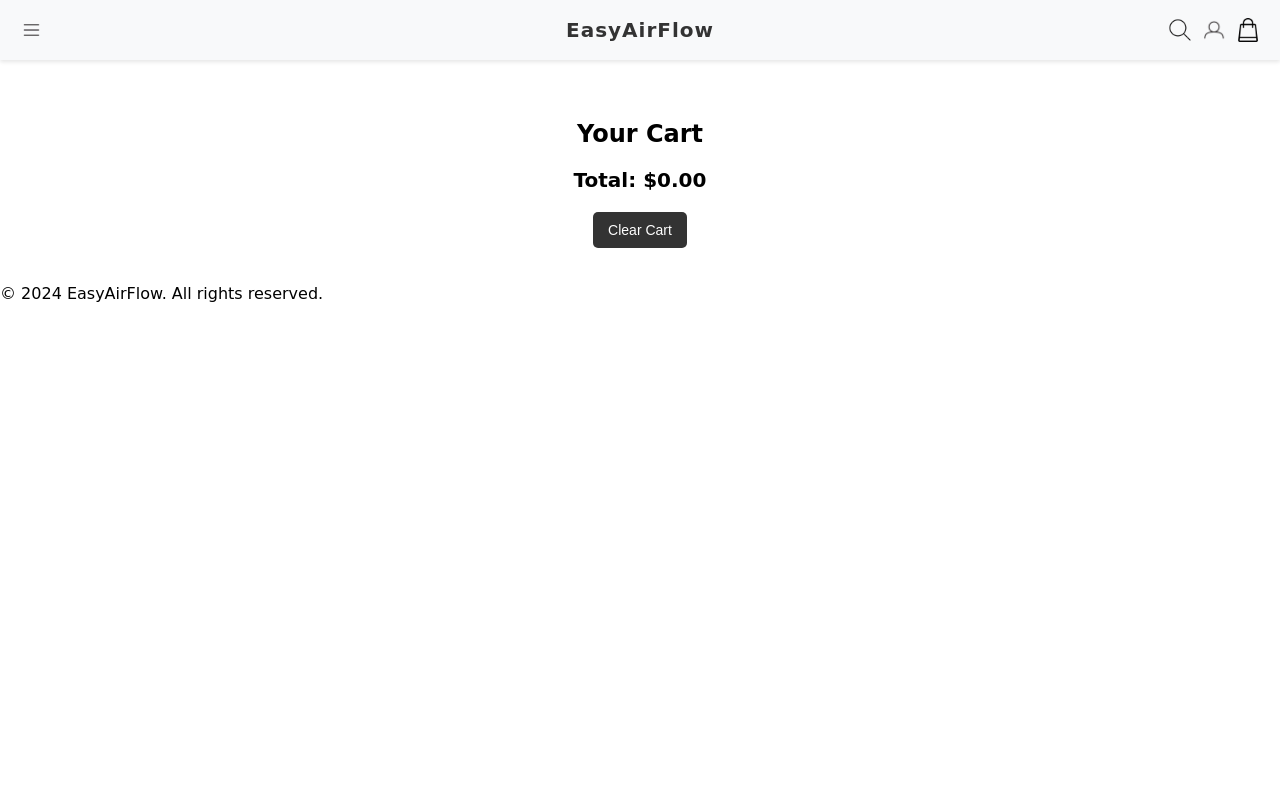
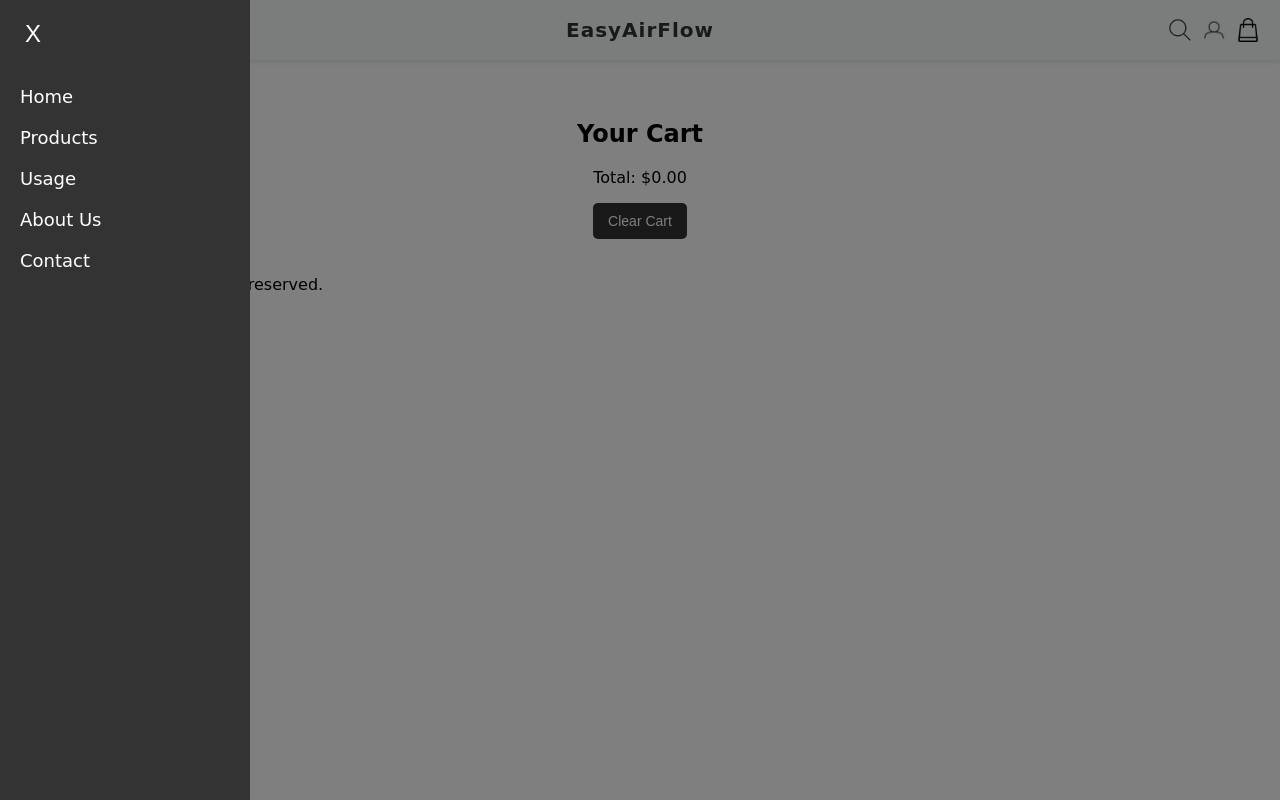
Before and after one commit to EasyAirFlow/EasyAirFlow, a plain HTML site: page cart_page.html in a window 1280 px wide. Both pictures are taken after a click on the link 32 px from the left and 30 px from the top of the page. Drawn offline with Linux system fonts and the light colour scheme.

Commit message:
Checkoutcart + function folder
Made something of a working checkoutpage, where u interreacts with your requested products.

```diff
--- a/cart_page.css
+++ b/cart_page.css
@@ -69,6 +69,74 @@ body {
     cursor: pointer;
 }
 
+.side-menu {
+    position: fixed;
+    top: 0;
+    left: 0;
+    width: 0;
+    height: 100%;
+    background-color: #333;
+    overflow-x: hidden;
+    transition: 0.5s;
+    padding-top: 60px;
+    z-index: 1000;
+    font-family: 'Patrick Hand', cursive;
+}
+
+.side-menu .close-btn {
+    position: absolute;
+    top: 10px;
+    left: 10px;
+    font-size: 24px;
+    color: white;
+    cursor: pointer;
+    background: none;
+    border: none;
+    outline: none;
+}
+
+.side-menu ul {
+    list-style-type: none;
+    padding: 0;
+}
+
+.side-menu li {
+    padding: 10px 20px;
+    text-align: left;
+}
+
+.side-menu a {
+    color: #fff;
+    text-decoration: none;
+    font-size: 18px;
+    font-weight: 500;
+    display: block;
+    transition: 0.3s;
+    outline: none;
+}
+
+.side-menu a:hover {
+    color: #f1f1f1;
+    transform: scale(1.05);
+}
+
+.side-menu a:active {
+    transform: scale(0.95);
+    transition: 0.1s;
+}
+
+/* Add overlay to detect clicks outside menu */
+.overlay {
+    position: fixed;
+    top: 0;
+    left: 0;
+    width: 100%;
+    height: 100%;
+    background: rgba(0, 0, 0, 0.5);
+    z-index: 999;
+    display: none; /* Initially hidden */
+}
+
 .cart-page {
     padding: 20px;
     text-align: center;
@@ -131,3 +199,34 @@ button:hover {
 button:active {
     transform: scale(0.95);
 }
+
+.quantity-controls {
+    display: flex;
+    align-items: center;
+    justify-content: flex-start;
+    gap: 5px;
+}
+
+.quantity-controls button {
+    padding: 5px 10px;
+    background-color: #333;
+    color: #fff;
+    border: none;
+    border-radius: 3px;
+    cursor: pointer;
+    font-size: 14px;
+}
+
+.quantity-controls button:hover {
+    background-color: #555;
+}
+
+.quantity-controls button:active {
+    transform: scale(0.95);
+}
+
+.quantity-controls span {
+    font-size: 16px;
+    font-weight: bold;
+    margin: 0 5px;
+}
--- a/cart_page.html
+++ b/cart_page.html
@@ -6,9 +6,13 @@
     <meta name="viewport" content="width=device-width, initial-scale=1.0">
     <title>Cart - EasyAirFlow</title>
     <link rel="stylesheet" href="cart_page.css">
+    <script src="js/toggle_menu.js" defer></script>
+    <script src="js/add_to_cart.js" defer></script>
+    <script src="js/checkoutFunc.js" defer></script>
 </head>
 
 <body>
+    <div id="menu-overlay" class="overlay" onclick="toggleMenu()"></div>
     <header class="header">
         <div class="menu-lines">
             <a href="#menu" onclick="toggleMenu()">
@@ -27,21 +31,32 @@
             <a href="profile.html">
                 <img src="images/profileicon.webp" alt="Profile" class="icon">
             </a>
-            <a href="cart.html">
+            <a href="cart_page.html">
                 <img src="images/shoppingcart.png" alt="Cart" class="icon">
             </a>
         </div>
     </header>
 
+    <nav id="side-menu" class="side-menu">
+        <button class="close-btn" onclick="toggleMenu()">X</button>
+        <ul>
+            <li><a href="header_easyairflow.html">Home</a></li>
+            <li><a href="product_page.html">Products</a></li>
+            <li><a href="#usage">Usage</a></li>
+            <li><a href="#about">About Us</a></li>
+            <li><a href="#contact">Contact</a></li>
+        </ul>
+    </nav>
+
     <main class="cart-page">
         <section class="cart-section">
             <h2>Your Cart</h2>
-            <ul id="cart-list">
+            <ul id="cart-list-checkout">
                 <!-- Cart items will be dynamically added here -->
             </ul>
             <div class="cart-summary">
-                <p id="total-price">Total: $0.00</p>
-                <button onclick="clearCart()">Clear Cart</button>
+                <p id="total-price-checkout">Total: $0.00</p>
+                <button onclick="CheckoutCart.clearCart()">Clear Cart</button>
             </div>
         </section>
     </main>
@@ -49,61 +64,6 @@
     <footer class="footer">
         <p>&copy; 2024 EasyAirFlow. All rights reserved.</p>
     </footer>
-
-    <script>
-        const productImages = {
-            "Sleep Tape": "images/mundtape.PNG",
-            "Nasal Strips": "images/næsetape.PNG",
-            "Sleep & Nasal Tape Package": "images/combopack.PNG" // Add an appropriate combo image
-        };
-
-        function displayCart() {
-            let cart = JSON.parse(localStorage.getItem('cart')) || [];
-            let cartList = document.getElementById('cart-list');
-            let totalPrice = cart.reduce((total, item) => total + item.price * item.quantity, 0);
-
-            cartList.innerHTML = cart
-                .map(
-                    (item, index) => `
-                    <li class="cart-item" style="display: flex; justify-content: space-between; align-items: center; margin-bottom: 20px; padding: 10px; border: 1px solid #ddd; border-radius: 10px;">
-                        <div style="flex: 2;">
-                            <h3>${item.name}</h3>
-                            <p>Price: $${item.price.toFixed(2)}</p>
-                            <p>Quantity: 30x</p>
-                        </div>
-                        <div style="flex: 1; text-align: center;">
-                            <img src="${productImages[item.name]}" alt="${item.name}" class="cart-item-image" style="width: 80px; height: auto; margin-bottom: 10px;">
-                            <div>
-                                <button onclick="updateQuantity(${index}, -1)" style="margin-right: 5px;">-</button>
-                                <span>${item.quantity}</span>
-                                <button onclick="updateQuantity(${index}, 1)" style="margin-left: 5px;">+</button>
-                            </div>
-                        </div>
-                    </li>`
-                )
-                .join('');
-
-            document.getElementById('total-price').innerText = `Total: $${totalPrice.toFixed(2)}`;
-        }
-
-        function updateQuantity(index, delta) {
-            let cart = JSON.parse(localStorage.getItem('cart')) || [];
-            if (cart[index]) {
-                cart[index].quantity = Math.max(1, cart[index].quantity + delta);
-                localStorage.setItem('cart', JSON.stringify(cart));
-                displayCart();
-            }
-        }
-
-        function clearCart() {
-            localStorage.removeItem('cart');
-            displayCart();
-            alert('Cart cleared!');
-        }
-
-        // Initialize cart display on page load
-        document.addEventListener('DOMContentLoaded', displayCart);
-    </script>
 </body>
 
 </html>
--- /dev/null
+++ b/js/add_to_cart.js
@@ -0,0 +1,34 @@
+function addToCart(productName, productPrice) {
+    const cart = JSON.parse(localStorage.getItem('cart')) || [];
+    const existingProductIndex = cart.findIndex(item => item.name === productName);
+
+    if (existingProductIndex !== -1) {
+        cart[existingProductIndex].quantity += 1;
+    } else {
+        cart.push({ name: productName, price: productPrice, quantity: 1 });
+    }
+
+    localStorage.setItem('cart', JSON.stringify(cart));
+    alert(`${productName} added to cart!`);
+    displayCart();
+}
+
+function displayCart() {
+    const cart = JSON.parse(localStorage.getItem('cart')) || [];
+    const cartList = document.getElementById('cart-list');
+
+    if (!cartList) return;
+
+    cartList.innerHTML = cart
+        .map(item => `<li>${item.name} - $${item.price.toFixed(2)} x ${item.quantity}</li>`)
+        .join('');
+}
+
+function clearCart() {
+    localStorage.removeItem('cart');
+    displayCart();
+    alert('Cart cleared!');
+}
+
+// Initialize cart display on page load
+document.addEventListener('DOMContentLoaded', displayCart);
--- /dev/null
+++ b/js/checkoutFunc.js
@@ -0,0 +1,60 @@
+const CheckoutCart = {
+    productImages: {
+        "Sleep Tape": "images/mundtape.PNG",
+        "Nasal Strips": "images/næsetape.PNG",
+        "Sleep & Nasal Tape Package": "images/combopack.PNG"
+    },
+
+    displayCartCheckOut() {
+        const cart = JSON.parse(localStorage.getItem('cart')) || [];
+        const cartList = document.getElementById('cart-list-checkout');
+        const totalPriceElement = document.getElementById('total-price-checkout');
+
+        if (!cartList || !totalPriceElement) {
+            console.error("Cart list or total price element is missing in the DOM.");
+            return;
+        }
+
+        const totalPrice = cart.reduce((total, item) => total + (item.quantity > 0 ? item.price * item.quantity : 0), 0);
+
+        cartList.innerHTML = cart
+            .map((item, index) => `
+                <li class="cart-item" style="display: flex; justify-content: space-between; align-items: center; margin-bottom: 20px; padding: 10px; border: 1px solid #ddd; border-radius: 10px;">
+                    <div style="flex: 2;">
+                        <h3>${item.name}</h3>
+                        <p>Price: $${item.price.toFixed(2)}</p>
+                        <div class="quantity-controls">
+                            <button onclick="CheckoutCart.updateQuantity(${index}, -1)">-</button>
+                            <span>${item.quantity}</span>
+                            <button onclick="CheckoutCart.updateQuantity(${index}, 1)">+</button>
+                        </div>
+                    </div>
+                    <div style="flex: 1; text-align: center;">
+                        <img src="${this.productImages[item.name]}" alt="${item.name}" class="cart-item-image" style="width: 80px; height: auto; margin-bottom: 10px;">
+                    </div>
+                </li>
+            `)
+            .join('');
+
+        totalPriceElement.innerText = `Total: $${totalPrice.toFixed(2)}`;
+    },
+
+    updateQuantity(index, delta) {
+        const cart = JSON.parse(localStorage.getItem('cart')) || [];
+
+        if (cart[index]) {
+            cart[index].quantity = Math.max(0, cart[index].quantity + delta);
+            localStorage.setItem('cart', JSON.stringify(cart));
+            this.displayCartCheckOut();
+        }
+    },
+
+    clearCart() {
+        localStorage.removeItem('cart');
+        this.displayCartCheckOut();
+        alert('Cart cleared!');
+    }
+};
+
+// Initialize cart display on page load
+document.addEventListener('DOMContentLoaded', () => CheckoutCart.displayCartCheckOut());
--- /dev/null
+++ b/js/toggle_menu.js
@@ -0,0 +1,11 @@
+function toggleMenu() {
+    const menu = document.getElementById('side-menu');
+    const overlay = document.getElementById('menu-overlay');
+    if (menu.style.width === '250px') {
+        menu.style.width = '0';
+        overlay.style.display = 'none';
+    } else {
+        menu.style.width = '250px';
+        overlay.style.display = 'block';
+    }
+}
```
Also changed, not shown: header_easyairflow.html (+1 -14 lines), product_page.html (+13 -25 lines), 3 other files.
